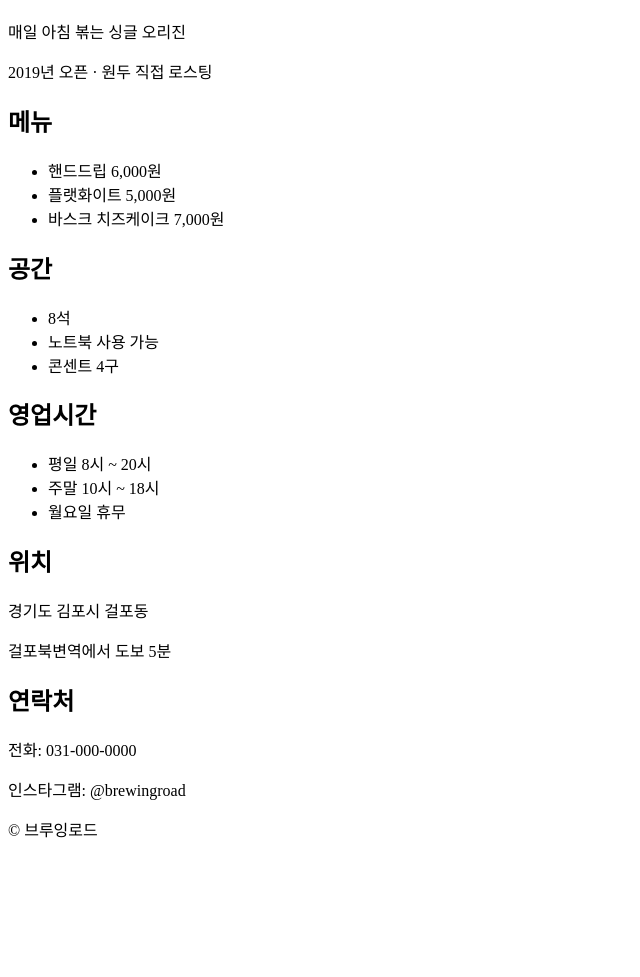
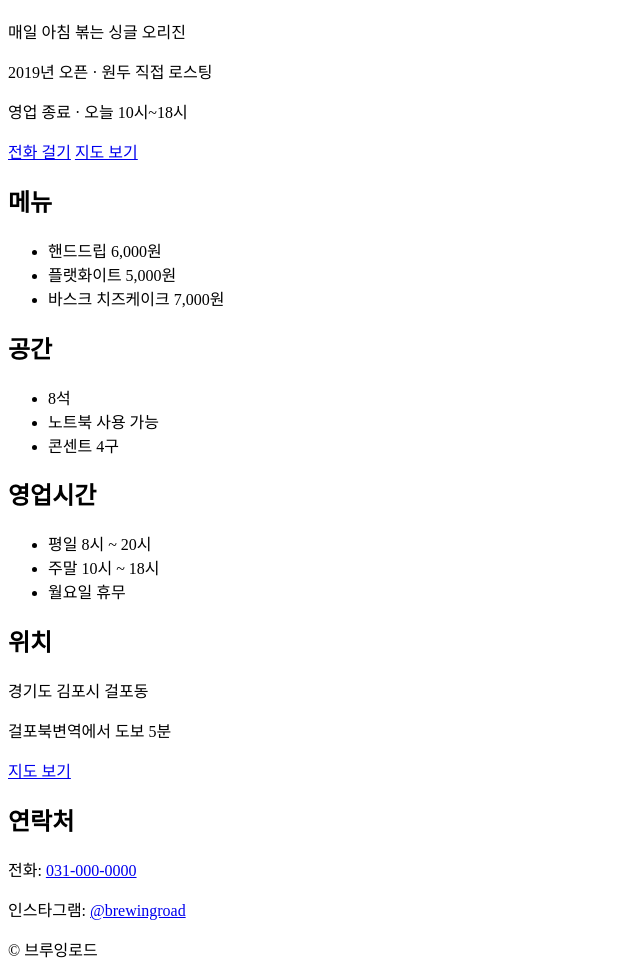
Before and after one commit to dlsgi925-star/day02-cafe, a plain HTML site: page index.html in a window 1280 px wide. Shown: the part 70-1047 px from the top of the page, without its empty margins (0-640 px from the left). Before the commit the page ends 927 px from the top, so only its background shows below. Drawn offline with Linux system fonts and the light colour scheme.

Commit message:
2단계 완성
Co-Authored-By: Claude Sonnet 5.5 <noreply@anthropic.com>

```diff
--- a/index.html
+++ b/index.html
@@ -11,6 +11,11 @@
     <h1>브루잉로드</h1>
     <p>매일 아침 볶는 싱글 오리진</p>
     <p>2019년 오픈 · 원두 직접 로스팅</p>
+    <p id="open-status"></p>
+    <p>
+      <a id="btn-call" href="tel:031-000-0000">전화 걸기</a>
+      <a id="btn-map" href="https://map.naver.com/p/search/%EA%B2%BD%EA%B8%B0%EB%8F%84%20%EA%B9%80%ED%8F%AC%EC%8B%9C%20%EA%B1%B8%ED%8F%AC%EB%8F%99%20%EB%B8%8C%EB%A3%A8%EC%9E%89%EB%A1%9C%EB%93%9C" target="_blank" rel="noopener">지도 보기</a>
+    </p>
   </header>
 
   <main>
@@ -46,12 +51,13 @@
       <h2>위치</h2>
       <p>경기도 김포시 걸포동</p>
       <p>걸포북변역에서 도보 5분</p>
+      <p><a href="https://map.naver.com/p/search/%EA%B2%BD%EA%B8%B0%EB%8F%84%20%EA%B9%80%ED%8F%AC%EC%8B%9C%20%EA%B1%B8%ED%8F%AC%EB%8F%99%20%EB%B8%8C%EB%A3%A8%EC%9E%89%EB%A1%9C%EB%93%9C" target="_blank" rel="noopener">지도 보기</a></p>
     </section>
 
     <section id="contact">
       <h2>연락처</h2>
-      <p>전화: 031-000-0000</p>
-      <p>인스타그램: @brewingroad</p>
+      <p>전화: <a href="tel:031-000-0000">031-000-0000</a></p>
+      <p>인스타그램: <a href="https://www.instagram.com/brewingroad" target="_blank" rel="noopener">@brewingroad</a></p>
     </section>
 
   </main>
@@ -60,5 +66,29 @@
     <p>© 브루잉로드</p>
   </footer>
 
+  <script>
+    // 오늘 영업 상태 표시 (월요일 휴무, 평일 8~20시, 주말 10~18시)
+    (function () {
+      var now = new Date();
+      var day = now.getDay(); // 0=일, 1=월
+      var hour = now.getHours() + now.getMinutes() / 60;
+      var el = document.getElementById('open-status');
+      var text;
+      if (day === 1) {
+        text = '오늘은 휴무일입니다';
+      } else {
+        var weekend = day === 0 || day === 6;
+        var open = weekend ? 10 : 8;
+        var close = weekend ? 18 : 20;
+        if (hour >= open && hour < close) {
+          text = '영업 중 · ' + close + '시까지';
+        } else {
+          text = '영업 종료 · 오늘 ' + open + '시~' + close + '시';
+        }
+      }
+      el.textContent = text;
+    })();
+  </script>
+
 </body>
 </html>
```
